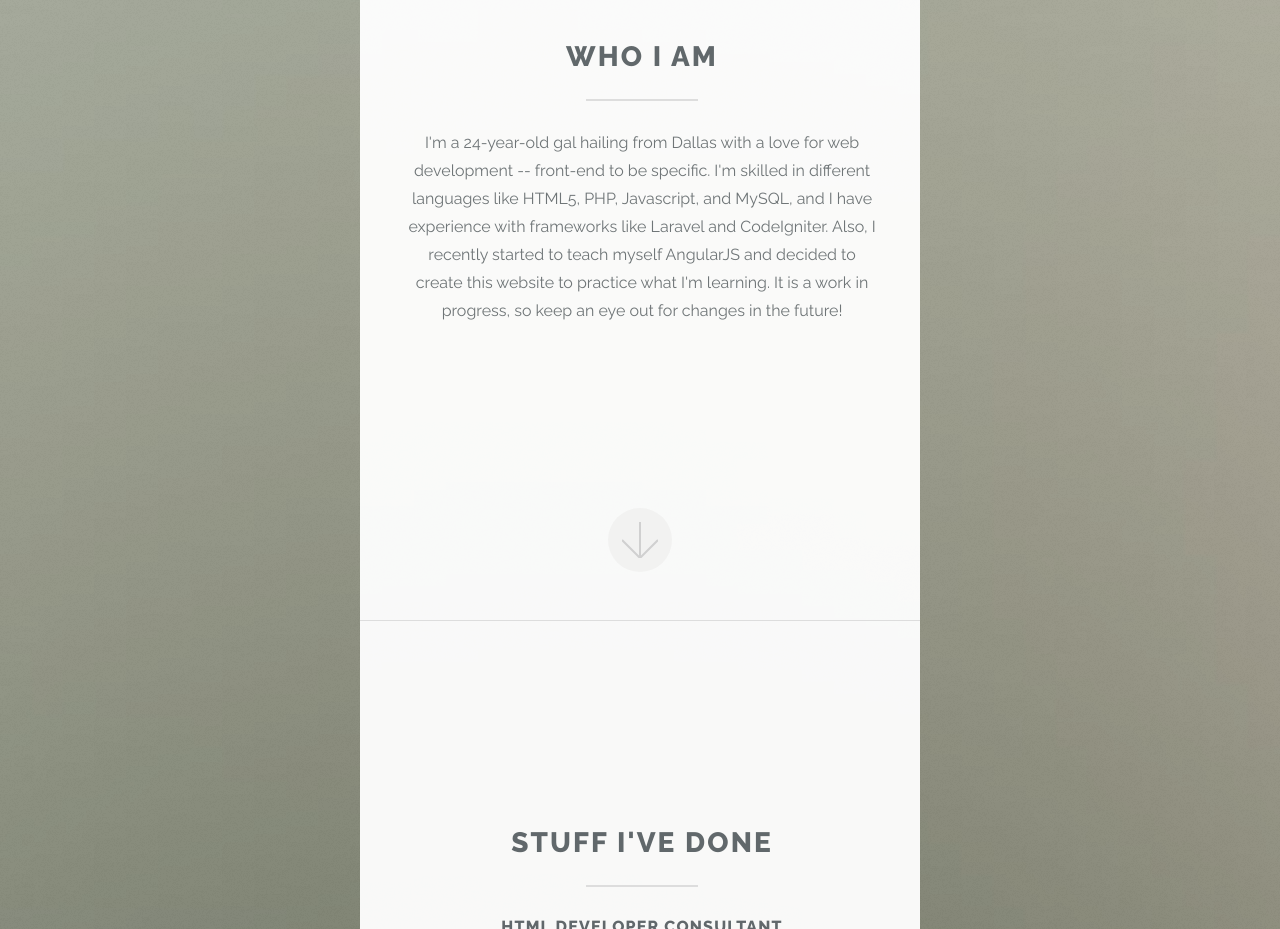
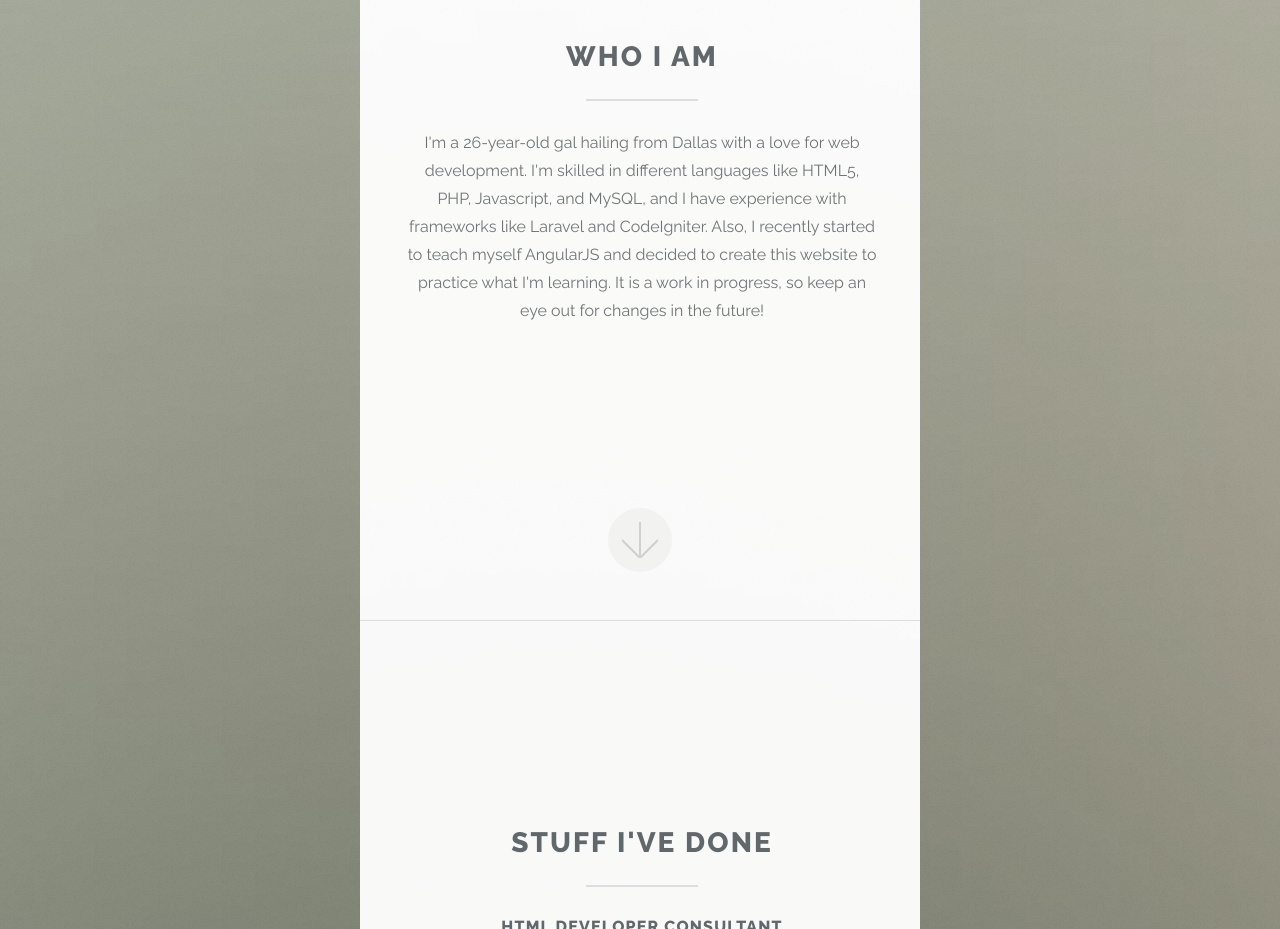
Before and after one commit to yvnuwah/yvonnecodes, a website: page app/index.html in a window 1280 px wide. Shown: the part 980-1909 px from the top of the page. Drawn offline with nearby package versions, Linux system fonts and the light colour scheme; files whose address does not match are found by name.

Commit message:
Update age

```diff
--- a/app/index.html
+++ b/app/index.html
@@ -42,7 +42,7 @@
 						<header class="major">
 							<h2>Who I am</h2>
 						</header>
-						<p>I'm a 24-year-old gal hailing from Dallas with a love for web development -- front-end to be specific. I'm skilled in different languages like HTML5, PHP, Javascript, and MySQL, and I have experience with frameworks like Laravel and CodeIgniter. Also, I recently started to teach myself AngularJS and decided to create this website to practice what I'm learning. It is a work in progress, so keep an eye out for changes in the future!</p>
+						<p>I'm a 26-year-old gal hailing from Dallas with a love for web development. I'm skilled in different languages like HTML5, PHP, Javascript, and MySQL, and I have experience with frameworks like Laravel and CodeIgniter. Also, I recently started to teach myself AngularJS and decided to create this website to practice what I'm learning. It is a work in progress, so keep an eye out for changes in the future!</p>
 					</div>
 					<a href="#two" class="goto-next scrolly">Next</a>
 				</div>
```
